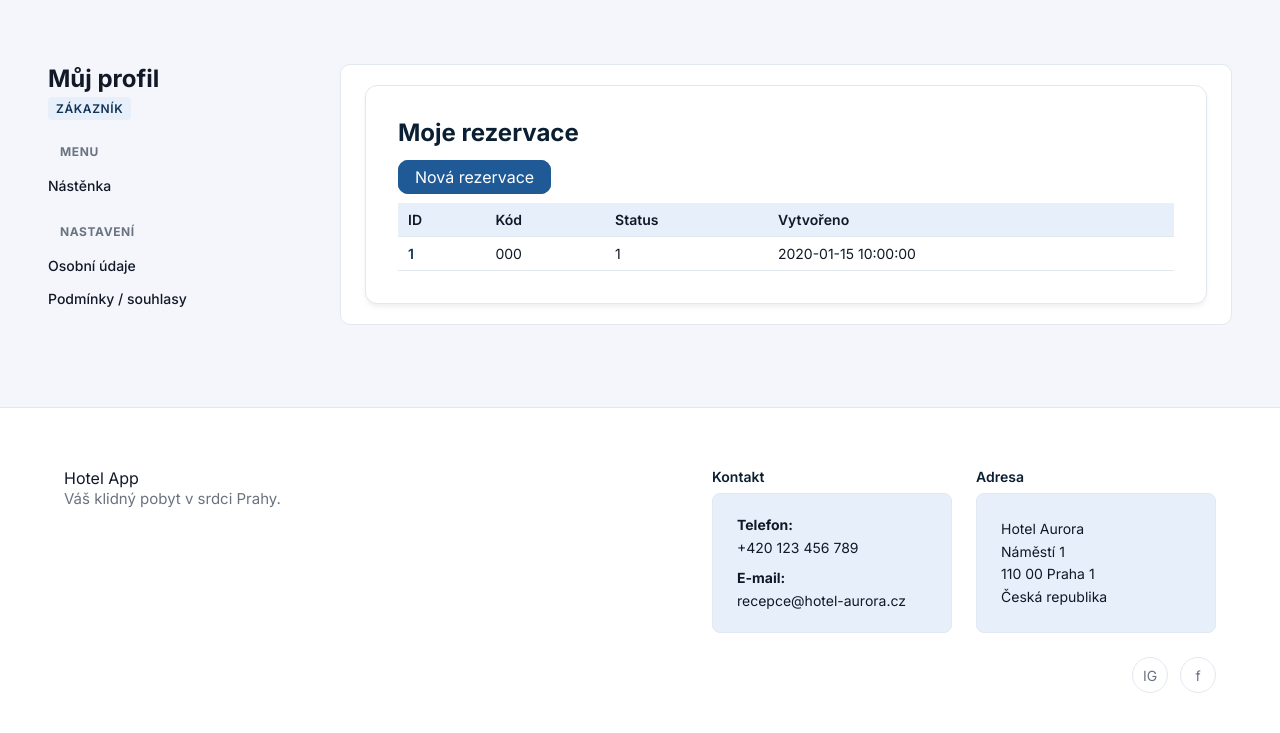
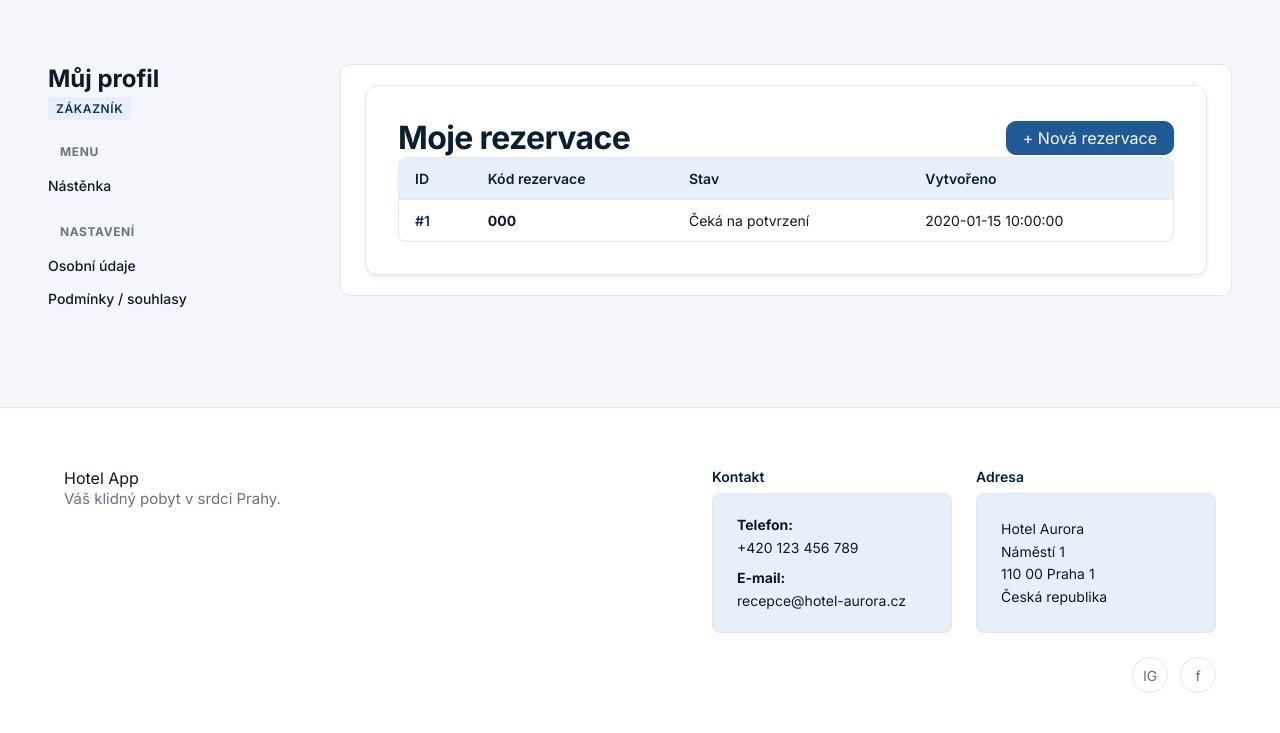
Before and after one commit to MarieHoravova/web-application-project, a FastAPI app: template templates/reservations/reservation_list.html in a window 1280 px wide. Shown: the part 67-800 px from the top of the page. Run offline with FastAPI, Linux system fonts and the light colour scheme; the template is opened without the code that fills it: most values are stand-ins (such as "Sample title", 1, 10 or a date in 2020); some web fonts are replaced.

Commit message:
Redesign Reservations Layout

```diff
--- a/templates/reservations/reservation_list.html
+++ b/templates/reservations/reservation_list.html
@@ -2,91 +2,136 @@
 {% block title %}{{ title }}{% endblock %}
 
 {% block profile_content %}
-  <section class="reservations-page">
 
-    {# ADMIN / RECEPCE – filtr nahoře, tabulka pod tím #}
   {% if is_admin_or_receptionist %}
-      <h2>{{ title }}</h2>
 
-      <form method="get"
-            action="{{ url_for('reservations_list') }}"
-            class="admin-form admin-form-inline">
+    <div class="dashboard-header">
+      <h1 style="margin-bottom: 8px;">{{ title }}</h1>
+    </div>
+
+    <form method="get" action="{{ url_for('reservations_list') }}" class="admin-form">
       <label>
-          ID uživatele
-          <input type="number" name="user_id" value="{{ filter_user_id or '' }}">
+        ID uživatele:
+        <input type="number" name="user_id" value="{{ filter_user_id or '' }}"
+               style="padding: 8px 12px; border: 1px solid var(--color-border-subtle); border-radius: 6px; width: 100px;">
       </label>
+
       <div class="admin-filter-actions">
-          <button type="submit" class="btn btn-secondary">Filtrovat</button>
-          <a href="{{ url_for('reservations_list') }}" class="admin-link-reset-filter">Zrušit filtr</a>
+        <button type="submit" class="btn btn-primary btn-small">Filtrovat</button>
+        {% if filter_user_id %}
+            <a href="{{ url_for('reservations_list') }}" class="admin-link-reset-filter">✕ Zrušit</a>
+        {% endif %}
       </div>
     </form>
 
-      <div class="reservations-main">
-        <h3>Rezervace hostů</h3>
+    <div class="dashboard-section">
+      <h3>Seznam rezervací</h3>
+
       {% if reservations|length == 0 %}
-          <p>Žádné rezervace k zobrazení.</p>
+        <p style="color: var(--color-text-muted);">Žádné rezervace k zobrazení.</p>
       {% else %}
-          <table class="data">
+        <div class="table-responsive">
+          <table class="data-table">
             <thead>
               <tr>
                 <th>ID</th>
                 <th>Kód</th>
-                <th>Uživatel</th>
+                <th>Uživatel ID</th>
                 <th>Status</th>
+                <th>Vytvořeno</th>
+                <th>Akce</th>
+              </tr>
+            </thead>
+            <tbody>
+              {% for r in reservations %}
+                <tr>
+                  <td>
+                    <a href="{{ url_for('reservation_detail', reservation_id=r.id) }}" class="table-id-link">
+                      #{{ r.id }}
+                    </a>
+                  </td>
+                  <td><strong>{{ r.code }}</strong></td>
+                  <td>
+                      {% if r.user_id %}
+                        <a href="{{ url_for('user_detail', user_id=r.user_id) }}" style="text-decoration: underline; color: inherit;">
+                            {{ r.user_id }}
+                        </a>
+                      {% else %}
+                        -
+                      {% endif %}
+                  </td>
+                  <td>
+                    {% set status_map = {
+                        1: 'Nová',
+                        2: 'Potvrzená',
+                        3: 'Zaplacená',
+                        4: 'Zrušená'
+                    } %}
+                    {# Pokud status v mapě není, vypíše se číslo #}
+                    {{ status_map.get(r.status_id, r.status_id) }}
+                  </td>
+                  <td>{{ r.created_at }}</td>
+                  <td>
+                      <a href="{{ url_for('reservation_detail', reservation_id=r.id) }}" class="btn btn-secondary btn-small">Detail</a>
+                  </td>
+                </tr>
+              {% endfor %}
+            </tbody>
+          </table>
+        </div>
+      {% endif %}
+    </div>
+
+  {% else %}
+
+    <div class="dashboard-header" style="display: flex; justify-content: space-between; align-items: center;">
+      <h1 style="margin: 0;">Moje rezervace</h1>
+      <a href="{{ url_for('reservation_create_page') }}" class="btn btn-primary">
+        + Nová rezervace
+      </a>
+    </div>
+
+    <div class="dashboard-section">
+      {% if reservations|length == 0 %}
+        <p style="color: var(--color-text-muted);">Zatím nemáte žádné rezervace.</p>
+      {% else %}
+        <div class="table-responsive">
+          <table class="data-table">
+            <thead>
+              <tr>
+                <th>ID</th>
+                <th>Kód rezervace</th>
+                <th>Stav</th>
                 <th>Vytvořeno</th>
               </tr>
             </thead>
             <tbody>
               {% for r in reservations %}
                 <tr>
-                  <td><a href="{{ url_for('reservation_detail', reservation_id=r.id) }}" class="table-id-link">{{ r.id }}</a></td>
-                  <td>{{ r.code }}</td>
-                  <td>{{ r.user_id }}</td>
-                  <td>{{ r.status_id }}</td>
+                  <td>
+                    <a href="{{ url_for('reservation_detail', reservation_id=r.id) }}" class="table-id-link">
+                      #{{ r.id }}
+                    </a>
+                  </td>
+                  <td><strong>{{ r.code }}</strong></td>
+                  <td>
+                    {% set status_map = {
+                        1: 'Čeká na potvrzení',
+                        2: 'Potvrzeno',
+                        3: 'Zaplaceno',
+                        4: 'Zrušeno'
+                    } %}
+                    {{ status_map.get(r.status_id, r.status_id) }}
+                  </td>
                   <td>{{ r.created_at }}</td>
                 </tr>
               {% endfor %}
             </tbody>
           </table>
+        </div>
       {% endif %}
     </div>
 
-    {# CUSTOMER – moje rezervace + tlačítko Nová rezervace #}
-    {% else %}
-      <div class="reservations-main reservations-main-full">
-        <h2>Moje rezervace</h2>
-
-        <div class="profile-actions" style="margin-bottom: 16px;">
-          <a href="{{ url_for('reservation_create_page') }}" class="btn btn-primary">
-            Nová rezervace
-          </a>
-        </div>
-
-        {% if reservations|length == 0 %}
-          <p>Nemáte žádné rezervace.</p>
-        {% else %}
-          <table class="data">
-            <thead>
-              <tr>
-                <th>ID</th>
-                <th>Kód</th>
-                <th>Status</th>
-                <th>Vytvořeno</th>
-              </tr>
-            </thead>
-            <tbody>
-              {% for r in reservations %}
-                <tr>
-                  <td><a href="{{ url_for('reservation_detail', reservation_id=r.id) }}" class="table-id-link">{{ r.id }}</a></td>
-                  <td>{{ r.code }}</td>
-                  <td>{{ r.status_id }}</td>
-                  <td>{{ r.created_at }}</td>
-                </tr>
-              {% endfor %}
-            </tbody>
-          </table>
-        {% endif %}
-      </div>
   {% endif %}
 
 </section>
```
Lines whose indentation alone changed are shown as unchanged.
